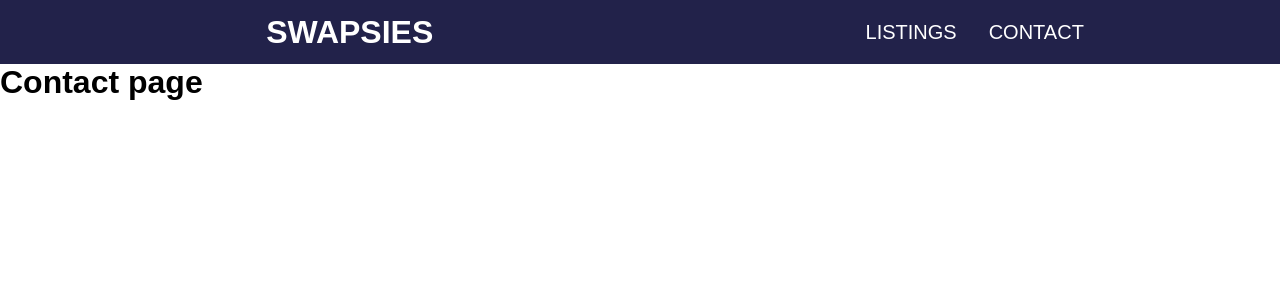
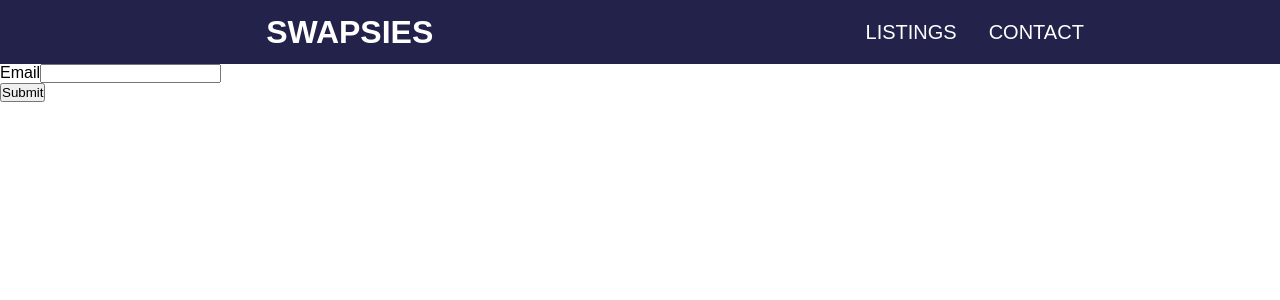
Before and after one commit to jayne-hamilton/swapsies, a Next.js app: page /contact in a window 1280 px wide. Shown: the top 300 px of the page. Built offline with nearby package versions, Linux system fonts and the light colour scheme.

Commit message:
add simple form field as test

```diff
--- a/pages/about.tsx
+++ /dev/null
@@ -1,5 +0,0 @@
-function About() {
-  return <h1>About page</h1>;
-}
-
-export default About;
--- a/pages/contact.tsx
+++ b/pages/contact.tsx
@@ -1,5 +1,18 @@
-function Contact() {
-  return <h1>Contact page</h1>;
+import type {NextPage} from 'next'
+
+
+
+const Form: NextPage = () => {
+  return <form action="/api/form" method="POST">
+      <div>
+          <label htmlFor="email">Email</label>
+          <input type="email" autoComplete="email" name="email" required={true}/>
+      </div>
+      <button>Submit</button>
+  </form>
+
+
 }
 
-export default Contact;
+
+export default Form
--- a/pages/listings/index.tsx
+++ b/pages/listings/index.tsx
@@ -8,7 +8,7 @@ interface ListingsProps {
 function Listings({ listings }: ListingsProps) {
   return (
     <>
-      <h1 className="listings-title" >Listings page</h1>
+      <h1 className="listings-title" >Current Listings</h1>
       <ul>
         {listings.map((listing) => (
           <section className="ind-listing" key={listing.id}>
```
